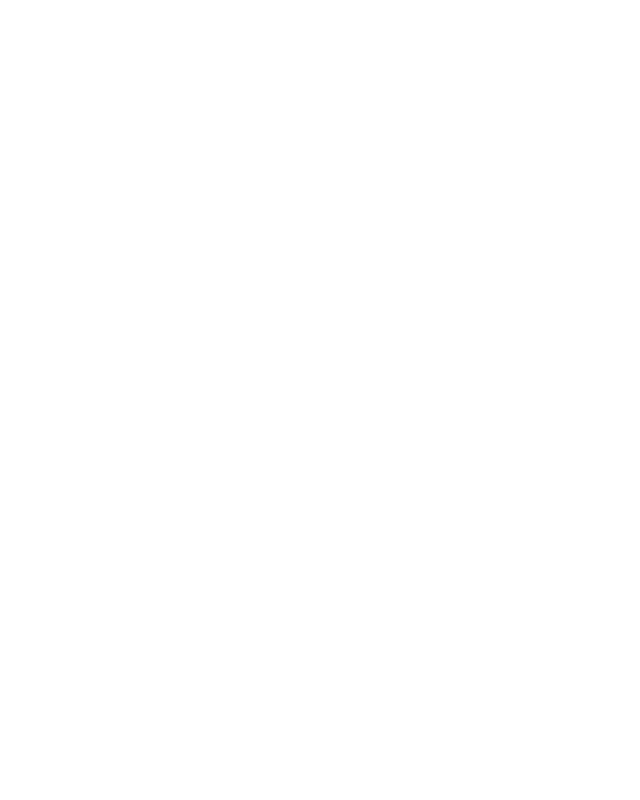
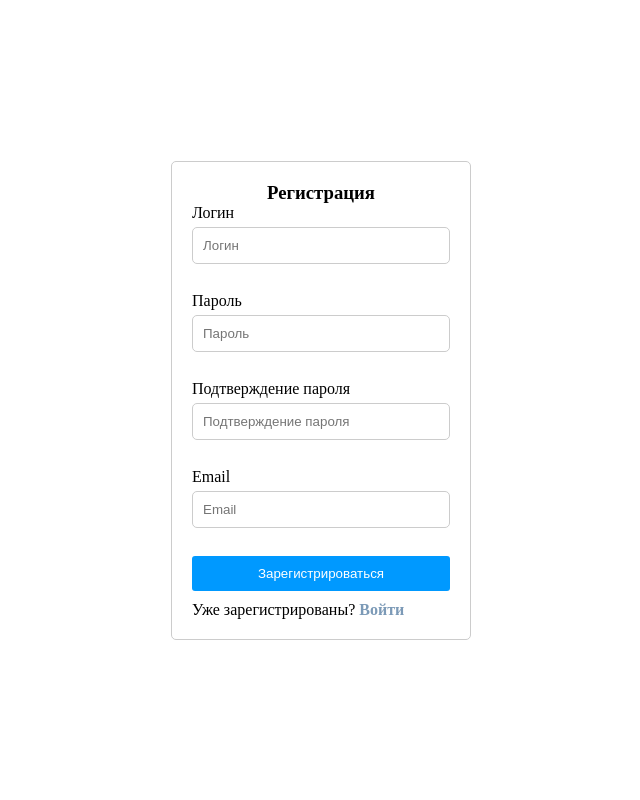
Before and after one commit to StanislavM31/authreg, a PHP site: page /registration/registration.php in a window 1280 px wide. Before the commit the part shown is empty. Shown: the whole page, without its empty margins (319-959 px from the left). Run offline with PHP 8.4, Linux system fonts and the light colour scheme.

Commit message:
:registration

```diff
--- a/form/db.json
+++ b/form/db.json
@@ -0,0 +1,6 @@
+[
+    {
+        "login": "stanislavm31",
+        "email": "123"
+    }
+]
--- /dev/null
+++ b/form/registration/registration.php
@@ -0,0 +1,29 @@
+<!DOCTYPE html>
+<html>
+<head>
+    <title>Регистрация</title>
+    <link rel="stylesheet" href="./style.css">
+    <meta charset="UTF-8">
+</head>
+<body>
+    <div class="container">
+        <h3>Регистрация</h3>
+        <form method="post" action="registration_process.php">
+            <label for="login">Логин</label>
+            <input type="text" id="login" name="login" placeholder="Логин" required><br>
+
+            <label for="password">Пароль</label>
+            <input type="password" id="password" name="password" placeholder="Пароль" required><br>
+
+            <label for="confirm_password">Подтверждение пароля</label>
+            <input type="password" id="confirm_password" name="confirm_password" placeholder="Подтверждение пароля" required><br>
+
+            <label for="email">Email</label>
+            <input type="email" id="email" name="email" placeholder="Email" required><br>
+
+            <button type="submit">Зарегистрироваться</button>
+        </form>
+        <p>Уже зарегистрированы? <a href="/">Войти</a></p>
+    </div>
+</body>
+</html>
--- /dev/null
+++ b/form/registration/style.css
@@ -0,0 +1,56 @@
+* {
+  margin: 0;
+  padding: 0;
+  box-sizing: border-box;
+}
+body {
+  display: flex;
+  justify-content: center;
+  align-items: center;
+  height: 100vh;
+}
+.container {
+    width: 300px;
+    margin: 0 auto;
+    padding: 20px;
+    border: 1px solid #ccc;
+    border-radius: 5px;
+  }
+  h3 {
+    text-align: center;
+  }
+  form {
+    display: flex;
+    flex-direction: column;
+  }
+  label {
+    margin-bottom: 5px;
+  }
+  input[type="text"],
+  input[type="password"],
+  input[type="email"] {
+    padding: 10px;
+    margin-bottom: 10px;
+    border-radius: 5px;
+    border: 1px solid #ccc;
+  }
+  button {
+    padding: 10px;
+    background-color: rgb(0, 153, 255);
+    color: white;
+    border: none;
+    border-radius: 3px;
+    cursor: pointer;
+  }
+
+  button:hover {
+    background-color: rgb(0, 162, 255);
+  }
+  p {
+    margin-top: 10px;
+  }
+  a {
+    color: #7c9ab7;
+    font-weight: bold;
+    text-decoration: none;
+}
```
Also changed, not shown: form/index.html (+12 -8 lines), form/login.php (+21 -0 lines), form/style.css (+16 -2 lines), form/registration.php (deleted).
